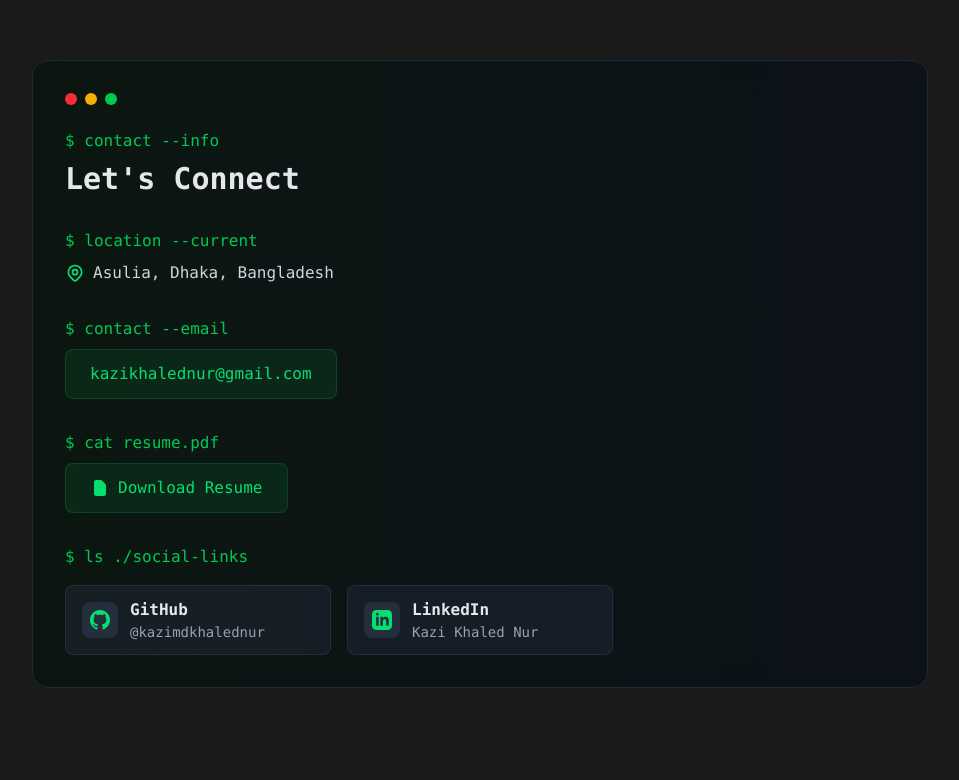
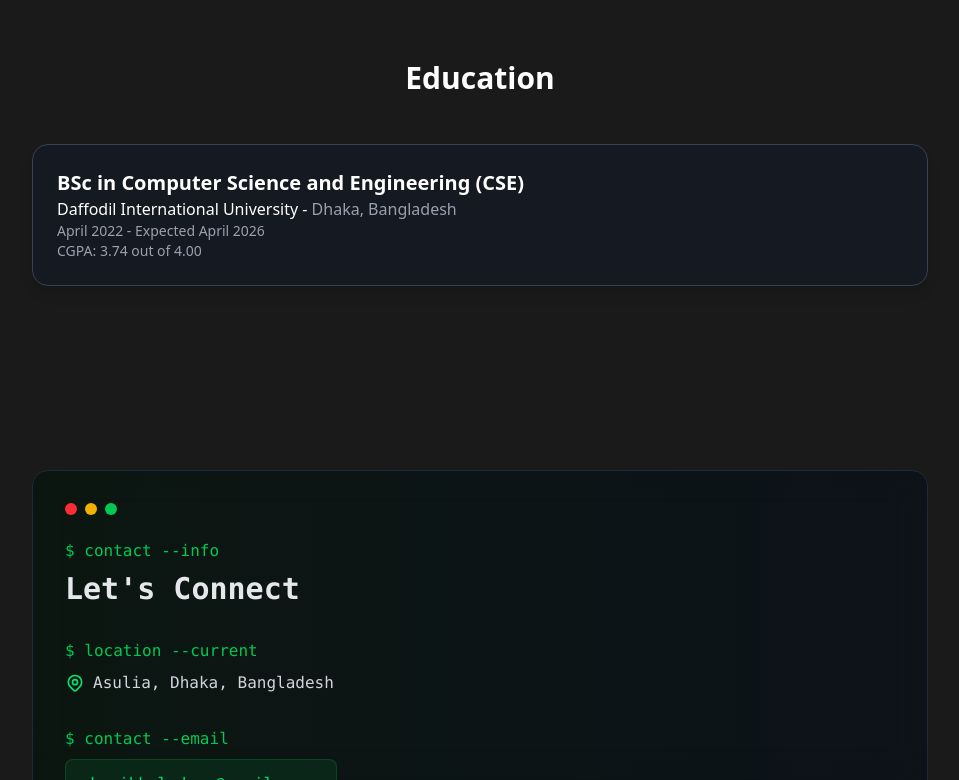
Before and after one commit to kazimdkhalednur/portfolio, a Next.js app: page / in a window 1280 px wide. Shown: the part 5050-5830 px from the top of the page, without its empty margins (160-1119 px from the left). Built offline with nearby package versions, Linux system fonts and the light colour scheme.

Commit message:
add education

```diff
--- /dev/null
+++ b/app/components/Educations.tsx
@@ -0,0 +1,81 @@
+'use client';
+
+import { motion } from 'framer-motion';
+
+export default function Education() {
+    return (
+        <section className="py-20 px-4">
+            <div className="max-w-4xl mx-auto">
+                <motion.h2
+                    initial={{ opacity: 0 }}
+                    whileInView={{ opacity: 1 }}
+                    viewport={{ once: true }}
+                    className="text-3xl font-bold mb-12 text-center"
+                >
+                    Education
+                </motion.h2>
+
+                <div className="grid grid-cols-1 gap-1">
+                    {[
+                        {
+                            institution: 'Daffodil International University',
+                            location: 'Dhaka, Bangladesh',
+                            degree: 'BSc in Computer Science and Engineering (CSE)',
+                            start_date: 'April 2022',
+                            end_date: 'Expected April 2026',
+                            cgpa: '3.74 out of 4.00',
+                        },
+                        // {
+                        //     institution: 'Gazipur Cantonment College',
+                        //     location: 'Gazipur, Bangladesh',
+                        //     degree: 'Higher School Certificate (HSC), Science',
+                        //     start_date: 'June 2018',
+                        //     end_date: 'June 2020',
+                        //     gpa: '5.00 out of 5.00',
+                        // },
+                        // {
+                        //     institution: 'M E H Arif College',
+                        //     location: 'Gazipur, Bangladesh',
+                        //     degree: 'Secondary School Certificate (SSC), Science',
+                        //     start_date: 'January 2016',
+                        //     end_date: 'June 2018',
+                        //     gpa: '5.00 out of 5.00',
+                        // },
+                        // {
+                        //     institution: 'HATAYKHARI PUBLIC SCHOOL & COLLEGE',
+                        //     location: 'Gazipur, Bangladesh',
+                        //     degree: 'Primary Education Certificate (PEC)',
+                        //     start_date: 'January 2012',
+                        //     end_date: 'December 2012',
+                        //     gpa: '5.00 out of 5.00',
+                        // }
+                    ].map((edu, index) => (
+                        <motion.div
+                            key={index}
+                            initial={{ opacity: 0, y: 20 }}
+                            whileInView={{ opacity: 1, y: 0 }}
+                            viewport={{ once: true }}
+                            transition={{ delay: index * 0.2 }}
+                            className="bg-gray-900/50 p-6 rounded-2xl shadow-lg border border-gray-700 mb-6"
+                        >
+                            <h3 className="text-xl font-bold text-white">{edu.degree}</h3>
+                            <p>
+                                <span className="text-white">{edu.institution}</span> - {' '}
+                                <span className="text-gray-400">{edu.location}</span>
+                            </p>
+                            <p className="text-sm text-gray-400">
+                                {edu.start_date} - {edu.end_date}
+                            </p>
+                            {edu.cgpa && (
+                            <p className="text-sm text-gray-400">CGPA: {edu.cgpa}</p>
+                            )}
+                            {edu.gpa && (
+                            <p className="text-sm text-gray-400">GPA: {edu.gpa}</p>
+                            )}
+                        </motion.div>
+                    ))}
+                </div>
+            </div>
+        </section>
+    );
+}
--- a/app/page.tsx
+++ b/app/page.tsx
@@ -6,6 +6,8 @@ import WorkExperience from './components/WorkExperience';
 import ContactSection from './components/ContactSection';
 import Projects from './components/Projects';
 import Volunteer from './components/Volunteers';
+import Education from './components/Educations';
+
 
 export default function BackendPortfolio() {
 	return (
@@ -14,6 +16,7 @@ export default function BackendPortfolio() {
 			<WorkExperience />
 			<Projects />
 			<Volunteer />
+			<Education />
 			{/* <TechnicalMetrics /> */}
 			<ContactSection />
 		</main>
```
